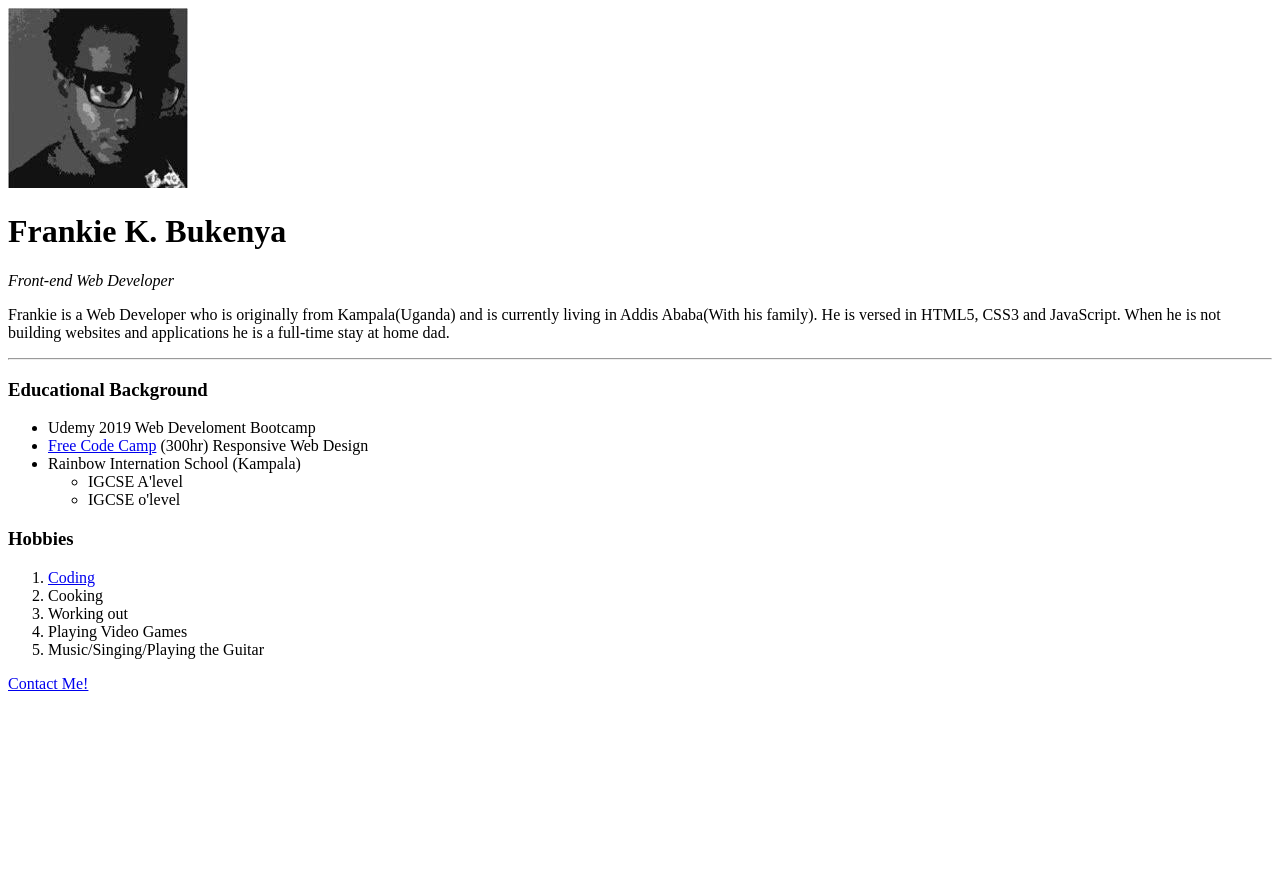
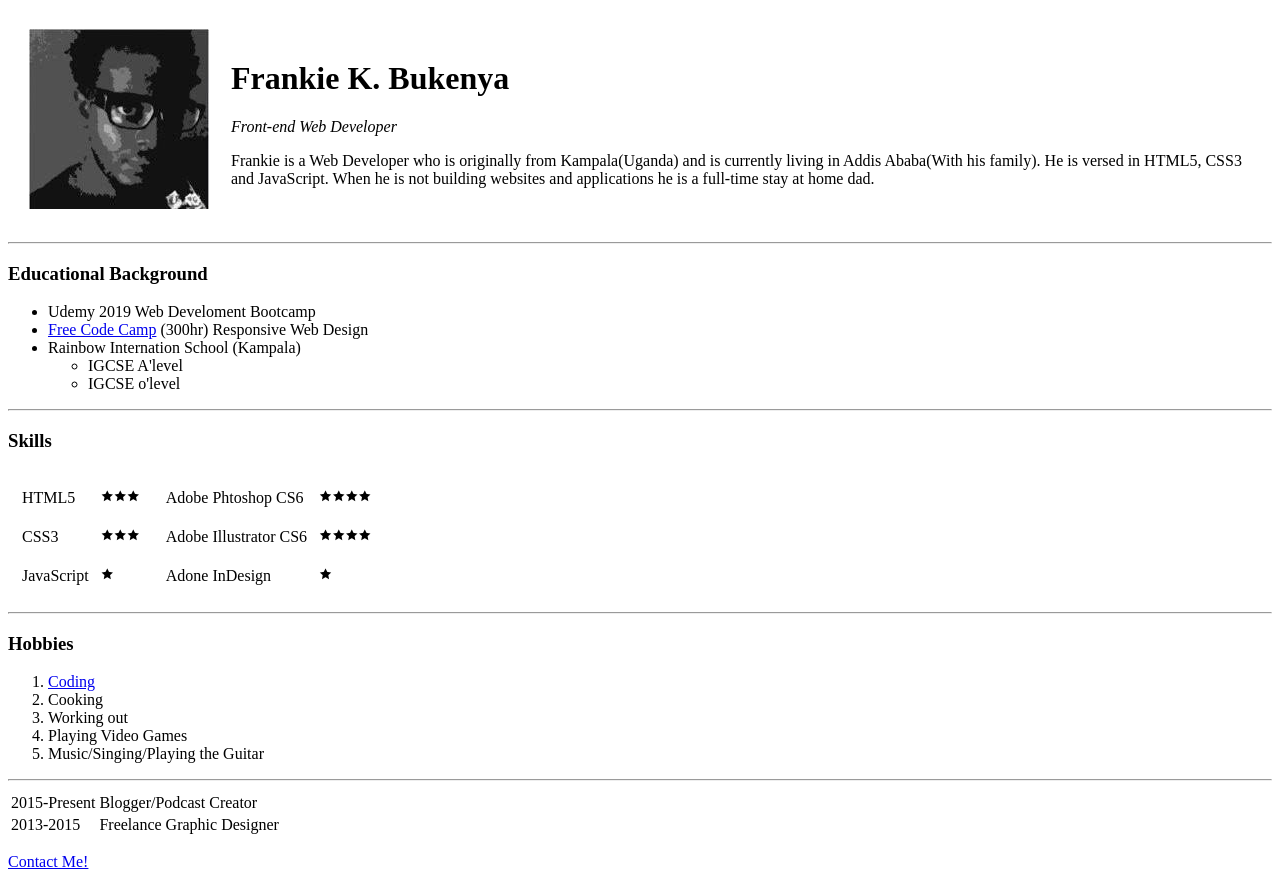
Before and after one commit to Frankie-B/basic-html-site, a plain HTML site: page index.html in a window 1280 px wide. Before the commit the page ends 800 px from the top, so only its background shows below. Drawn offline with Linux system fonts and the light colour scheme.

Commit message:
near final

```diff
--- a/index.html
+++ b/index.html
@@ -5,13 +5,17 @@
     <title>Frankie's Personal Site</title>
   </head>
   <body>
-    <img src="images/profile-photo.jpg" alt="frankie profile photo">
-    <h1>Frankie K. Bukenya</h1>
-    <p><em>Front-end Web Developer</em></p>
-    <p>Frankie is a Web Developer who is originally from Kampala(Uganda) and is
-      currently living in Addis Ababa(With his family). He is versed in HTML5, CSS3
-    and JavaScript. When he is not building websites and applications he is a full-time
-  stay at home dad.</p>
+    <table cellspacing="20">
+      <tr>
+        <td><img src="images/profile-photo.jpg" alt="frankie profile photo"></td>
+        <td><h1>Frankie K. Bukenya</h1>
+        <p><em>Front-end Web Developer</em></p>
+        <p>Frankie is a Web Developer who is originally from Kampala(Uganda) and is
+          currently living in Addis Ababa(With his family). He is versed in HTML5, CSS3
+        and JavaScript. When he is not building websites and applications he is a full-time
+      stay at home dad.</p></td>
+      </tr>
+    </table>
   <hr>
   <h3>Educational Background</h3>
   <ul>
@@ -24,6 +28,43 @@
     </ul>
   </li>
   </ul>
+  <hr>
+  <h3>Skills</h3>
+  <table>
+    <tr>
+      <td>
+        <table cellspacing="10">
+          <tr>
+            <td>HTML5</td>
+            <td>🟊🟊🟊</td>
+            <tr>
+              <td>CSS3</td>
+              <td>🟊🟊🟊</td>
+            </tr>
+            <tr>
+            <td>JavaScript</td>
+            <td>🟊</td>
+          </tr>
+        </table>
+      </td>
+      <td>
+        <table cellspacing="10">
+          <tr>
+            <td>Adobe Phtoshop CS6</td>
+            <td>🟊🟊🟊🟊</td>
+            <tr>
+              <td>Adobe Illustrator CS6</td>
+              <td>🟊🟊🟊🟊</td>
+            </tr>
+            <tr>
+            <td>Adone InDesign</td>
+            <td>🟊</td>
+          </tr>
+        </table>
+      </td>
+    </tr>
+  </table>
+  <hr>
   <h3>Hobbies</h3>
   <ol>
     <li><a href="https://github.com/Frankie-B">Coding</a></li>
@@ -32,6 +73,18 @@
     <li>Playing Video Games</li>
     <li>Music/Singing/Playing the Guitar</li>
   </ol>
+  <hr>
+  <table>
+    <tr>
+
+    </tr>
+    <td>2015-Present</td>
+    <td>Blogger/Podcast Creator</td>
+    <tr>
+      <td>2013-2015</td>
+      <td>Freelance Graphic Designer</td>
+    </tr>
+  </table>
   <p><a href="contact.html">Contact Me!</a></p>
 
 
```
Also changed, not shown: contact.html (+10 -0 lines).
